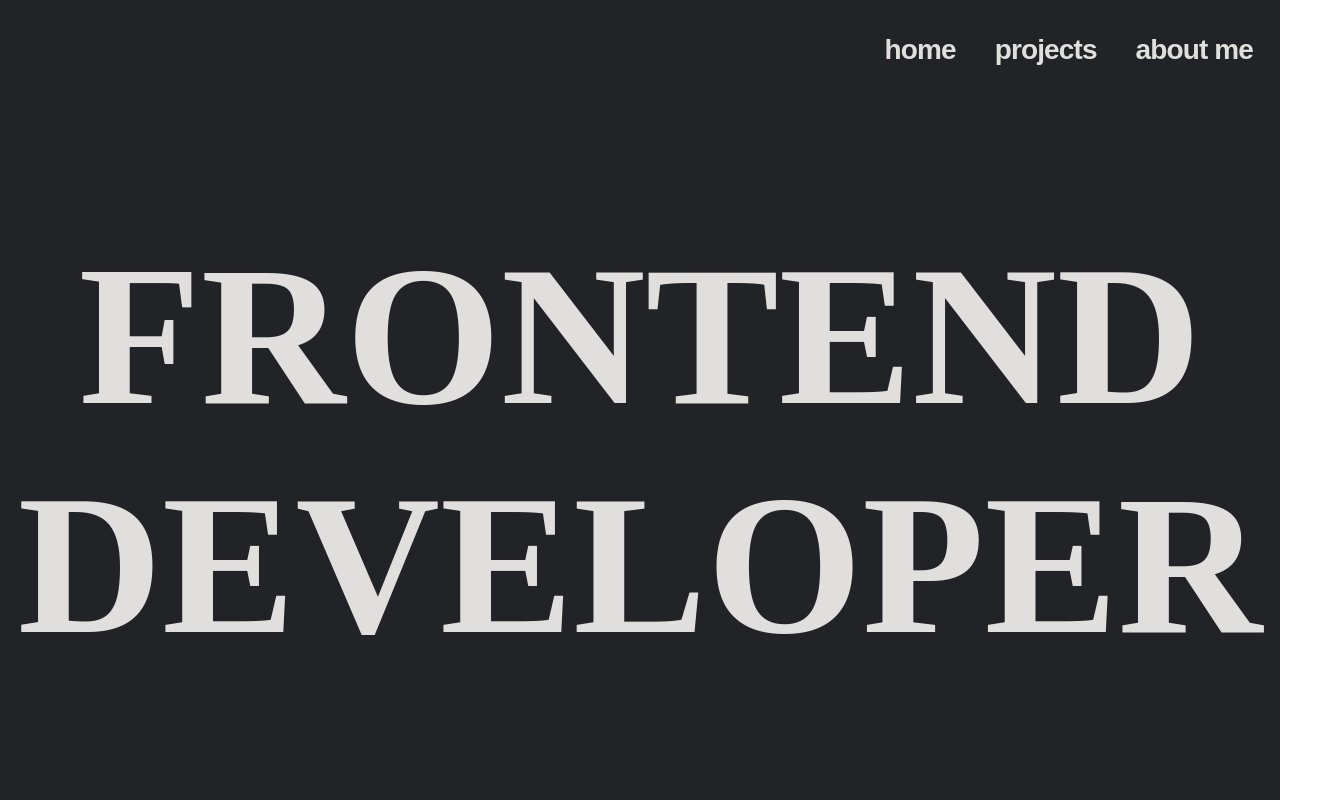
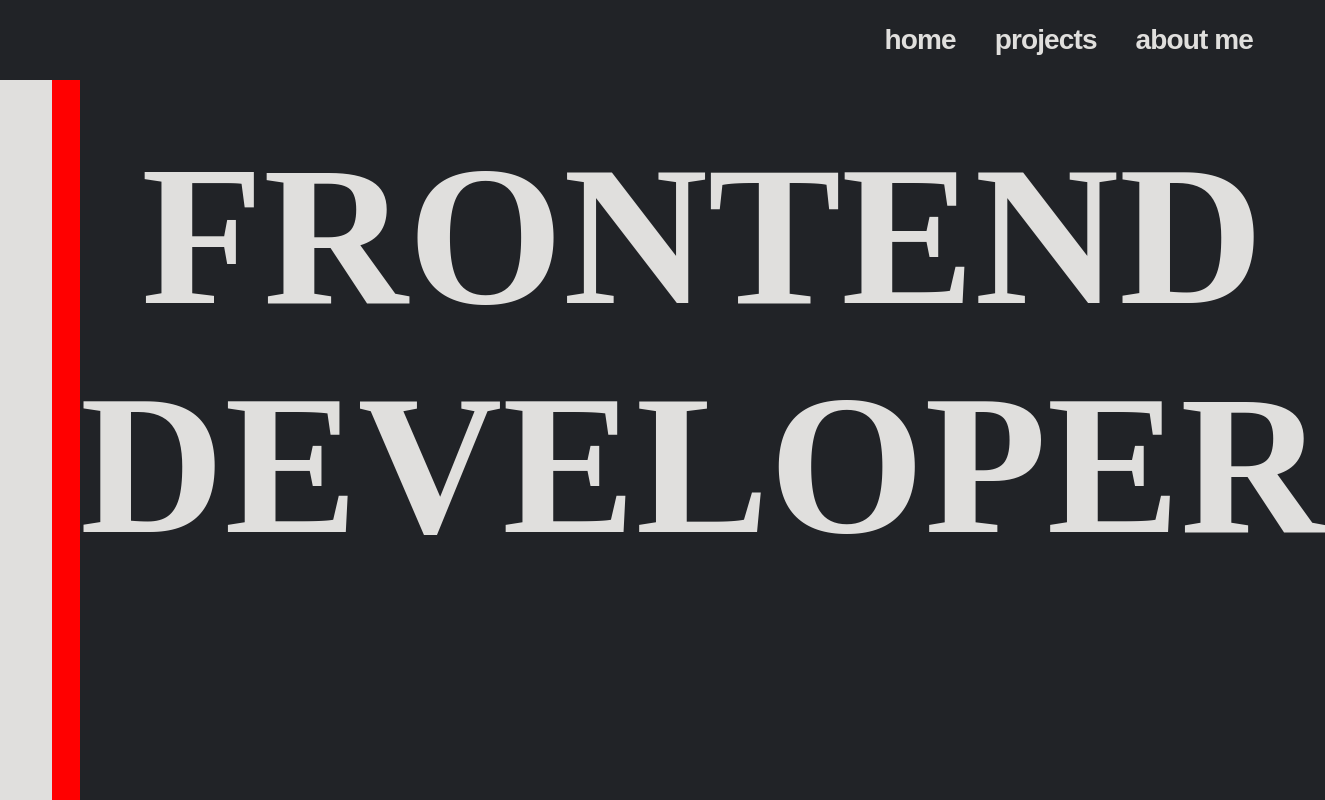
Before and after one commit to HJKim423/portfolio-hj, a React (Create React App) app: page / in a window 1280 px wide. Shown: the top 800 px of the page, 1325 px wide, since content can reach past the window. Built offline with nearby package versions, Linux system fonts and the light colour scheme.

Commit message:
add: tobbar click시 scroll

```diff
--- a/src/components/Home/TobBar.js
+++ b/src/components/Home/TobBar.js
@@ -6,10 +6,10 @@ const Tobbar = styled.div`
   justify-content: flex-end;
   align-items: center;
   width: 100%;
-  background-color: transparent;
+  background-color: ${colors.dark};
   margin: 0px;
-  height: 100px;
-  position: fix;
+  height: 80px;
+  position: fixed;
   z-index: 1;
   margin-right: 40px;
 
@@ -36,11 +36,15 @@ const Tobbar = styled.div`
 `;
 
 const TobBar = () => {
+  function goToScroll(name) {
+    let location = document.querySelector(name).offsetTop;
+    window.scrollTo({ top: location, behavior: "smooth" });
+  }
   return (
     <Tobbar>
-      <button>home</button>
-      <button>projects</button>
-      <button>about me</button>
+      <button onClick={() => goToScroll("#home")}>home</button>
+      <button onClick={() => goToScroll("#projects")}>projects</button>
+      <button onClick={() => goToScroll("#about-me")}>about me</button>
     </Tobbar>
   );
 };
--- a/src/components/projects/Project1.js
+++ b/src/components/projects/Project1.js
@@ -125,7 +125,7 @@ const Project1 = () => {
           <ul className="links">
             ✔️ 관련 링크
             <li>
-              <a href="https://www.codingfactory.net/10231">
+              <a href="https://github.com/Feelim/feelim-web">
                 Github Repository
               </a>
             </li>
--- a/src/components/projects/Project2.js
+++ b/src/components/projects/Project2.js
@@ -123,7 +123,7 @@ const Project2 = () => {
           <ul className="links">
             ✔️ 관련 링크
             <li>
-              <a href="https://www.codingfactory.net/10231">
+              <a href="https://github.com/2nd-neordnary-HACKATHON-Team4/realme-frontend">
                 Github Repository
               </a>
             </li>
--- a/src/pages/Main.js
+++ b/src/pages/Main.js
@@ -1,7 +1,6 @@
 import { useEffect, useState } from "react";
 import styled from "styled-components";
 import TobBar from "../components/Home/TobBar";
-import bgImg from "../assets/img/bg.jpg";
 import Project1 from "../components/projects/Project1";
 import colors from "../assets/color.js";
 import Project2 from "../components/projects/Project2";
@@ -11,9 +10,24 @@ import Experience from "../components/aboutme/Experience";
 const MainStyle = styled.div`
   margin: -8px;
   background-color: ${colors.light};
+
+  #home {
+    display: flex;
+  }
+`;
+
+const Contact = styled.div`
+  display: flex;
+
+  .drag-box {
+    width: 40px;
+    height: 100%;
+    background-color: red;
+    float: right;
+  }
 `;
 const Background = styled.div`
-  height: 100vh
+  height: 100vh;
   width: 100vw;
   background-color: ${colors.dark};
 `;
@@ -47,9 +61,13 @@ const ProjectDisplay = styled.div`
 const Main = () => {
   return (
     <MainStyle>
+      <TobBar />
       <section id="home">
+        <Contact>
+          <div className="contact-contents">email/ git / velog</div>
+          <div className="drag-box">drag</div>
+        </Contact>
         <Background>
-          <TobBar />
           <Text>FRONTEND DEVELOPER</Text>
         </Background>
       </section>
```
